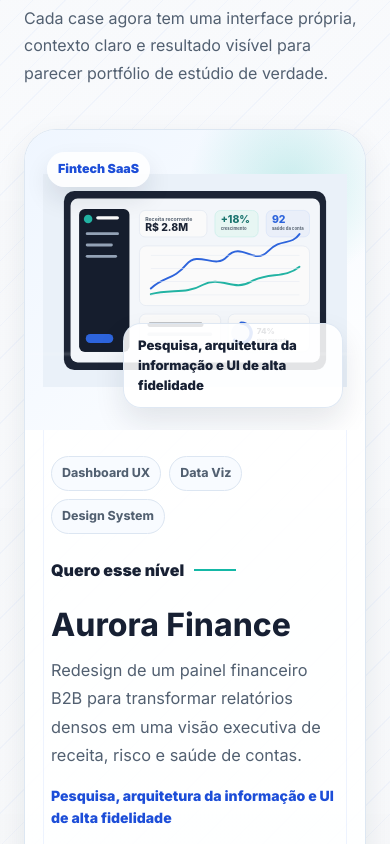
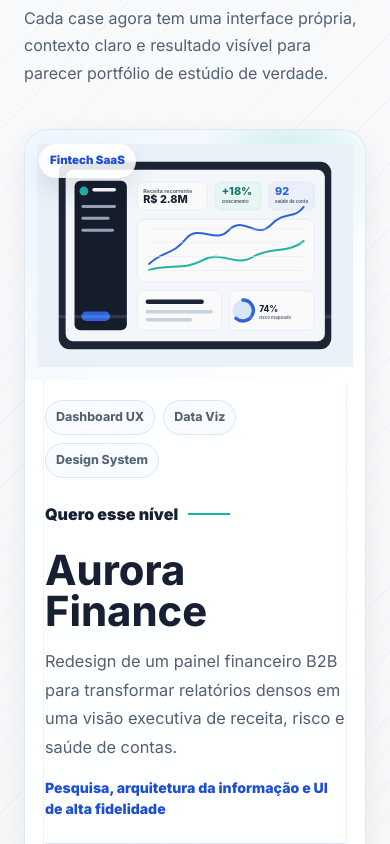
Before and after one commit to NCristofe/NexusCore, a React (Vite) app: page / in a window 390 px wide. Shown: the part 5280-6124 px from the top of the page. Built offline with nearby package versions, Linux system fonts and the light colour scheme.

Commit message:
refactor

```diff
--- a/src/components/Projects.jsx
+++ b/src/components/Projects.jsx
@@ -55,6 +55,7 @@
   .section-container {
     display: grid;
     gap: 42px;
+    min-width: 0;
   }
 `;
 
@@ -63,6 +64,7 @@
   grid-template-columns: minmax(0, 1fr) auto;
   gap: 28px;
   align-items: end;
+  min-width: 0;
 
   h4 {
     margin-bottom: 10px;
@@ -109,6 +111,7 @@
   box-shadow: var(--shadow-sm);
   transition: transform 220ms var(--ease), box-shadow 220ms var(--ease);
   isolation: isolate;
+  min-width: 0;
 
   &::before {
     content: "";
@@ -144,6 +147,10 @@
     &:nth-child(even) .image-wrap {
       order: 0;
     }
+  }
+
+  @media (max-width: 520px) {
+    border-radius: 24px;
   }
 `;
 
@@ -206,7 +213,34 @@
   }
 
   @media (max-width: 900px) {
-    min-height: 300px;
+    min-height: 360px;
+  }
+
+  @media (max-width: 620px) {
+    min-height: 310px;
+
+    img {
+      padding: 18px;
+    }
+
+    .project-type {
+      display: none;
+    }
+  }
+
+  @media (max-width: 420px) {
+    min-height: 250px;
+
+    img {
+      padding: 12px;
+    }
+
+    .stamp {
+      left: 14px;
+      top: 14px;
+      max-width: calc(100% - 28px);
+      font-size: 0.72rem;
+    }
   }
 
   @keyframes scanProject {
@@ -223,6 +257,7 @@
   justify-content: space-between;
   gap: 28px;
   padding: clamp(26px, 4vw, 44px);
+  min-width: 0;
 
   h3 {
     max-width: 620px;
@@ -235,6 +270,24 @@
     max-width: 620px;
     line-height: 1.74;
     font-size: 1.02rem;
+  }
+
+  @media (max-width: 620px) {
+    padding: 24px;
+    gap: 24px;
+
+    h3 {
+      font-size: clamp(2rem, 12vw, 3.2rem);
+      line-height: 0.98;
+    }
+  }
+
+  @media (max-width: 420px) {
+    padding: 20px;
+
+    h3 {
+      font-size: clamp(1.8rem, 11vw, 2.6rem);
+    }
   }
 `;
 
@@ -283,6 +336,15 @@
     line-height: 1.35;
     font-weight: 700;
   }
+
+  @media (max-width: 520px) {
+    grid-template-columns: 1fr;
+    gap: 8px;
+
+    span {
+      max-width: none;
+    }
+  }
 `;
 
 const Action = styled.a`
@@ -293,6 +355,7 @@
   margin-top: 24px;
   color: var(--text);
   font-weight: 900;
+  max-width: 100%;
 
   &::after {
     content: "";
@@ -322,6 +385,12 @@
 
   strong {
     color: var(--text);
+  }
+
+  @media (max-width: 520px) {
+    align-items: flex-start;
+    flex-direction: column;
+    text-align: left;
   }
 `;
 
```
